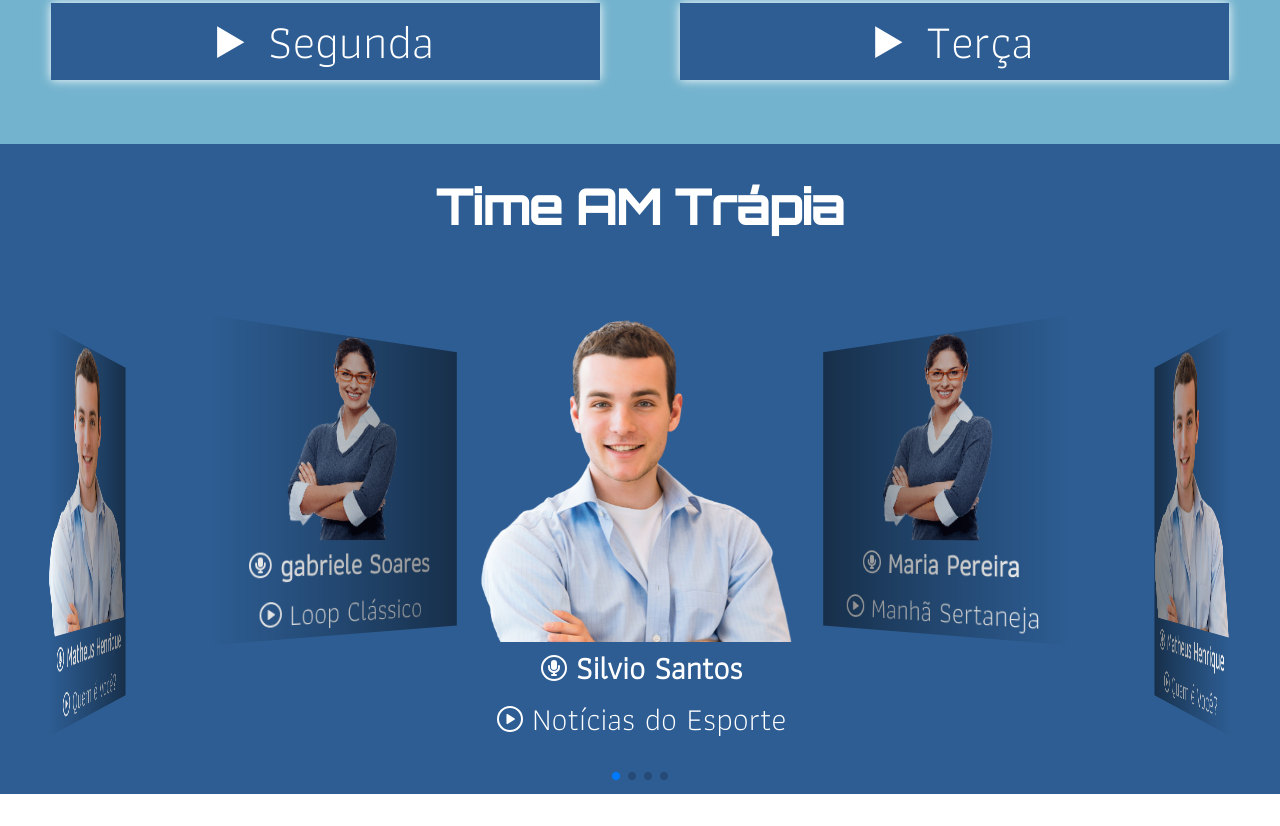
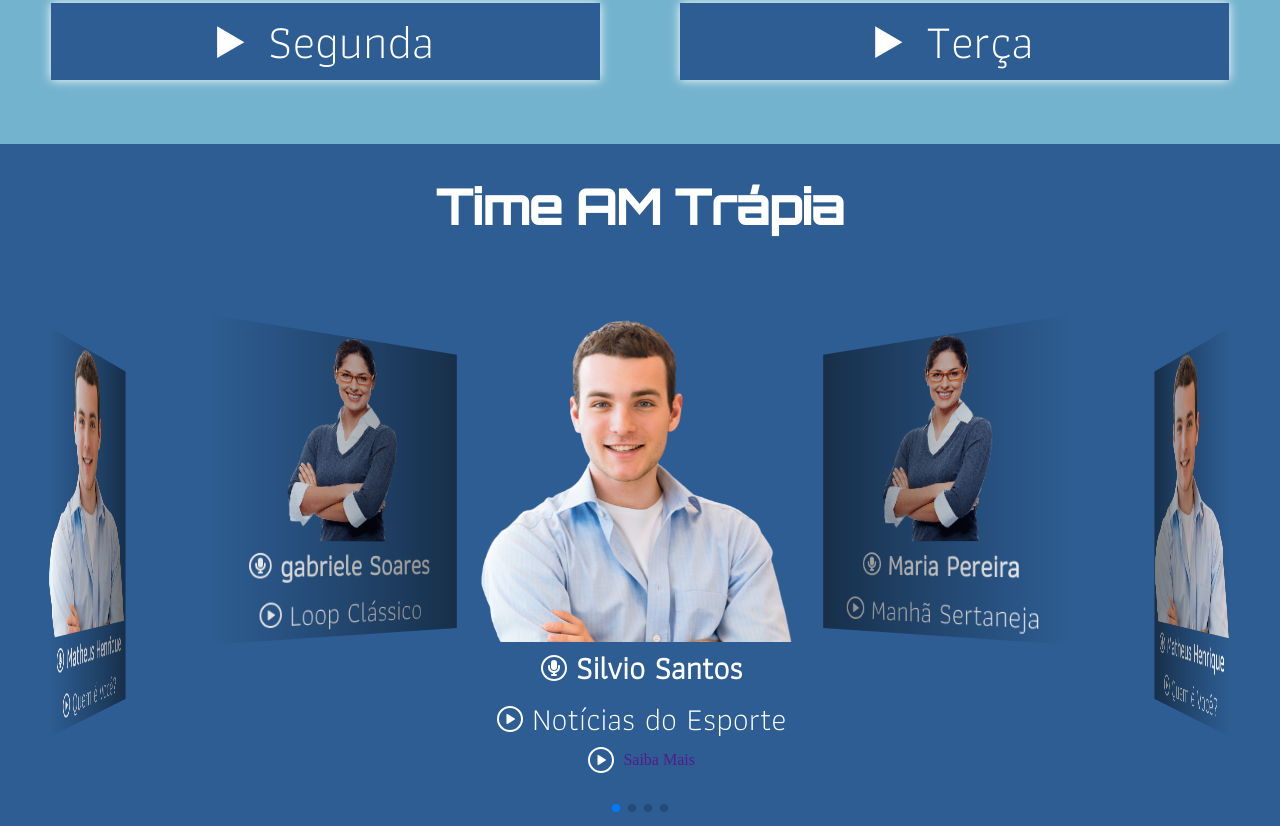
Before and after one commit to jeffhonorato/amtrapia, a plain HTML site: page index.html in a window 1280 px wide. Shown: the part 1684-2510 px from the top of the page. Before the commit the page ends 2478 px from the top, so only its background shows below. Drawn offline with nearby package versions, Linux system fonts and the light colour scheme.

Commit message:
Ajustes Cards Locutores

```diff
--- a/index.html
+++ b/index.html
@@ -233,6 +233,11 @@
                                 <ion-icon class="locutor__icone" name="play-circle-outline"></ion-icon>
                                 <p class="locutor_programa">Notícias do Esporte</p>
                             </div>
+
+                            <div class="locutor__link">
+                                <ion-icon class="locutor__icone" name="play-circle-outline"></ion-icon>
+                                <a href="">Saiba Mais</a>
+                            </div>
                         </div>
                     </div>
 
--- a/scss/_locutores.scss
+++ b/scss/_locutores.scss
@@ -27,7 +27,8 @@
         }
 
         .locutor__info,
-        .locutor__sobre {
+        .locutor__sobre,
+        .locutor__link {
             display: flex;
             align-items: center;
             justify-content: center;
```
Also changed, not shown: css/main.css, 1 other file.
